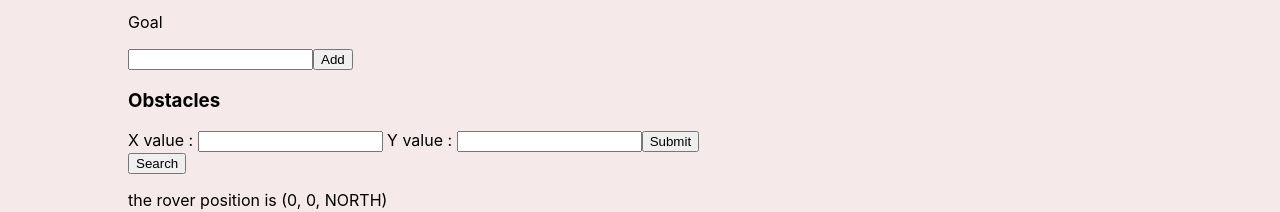
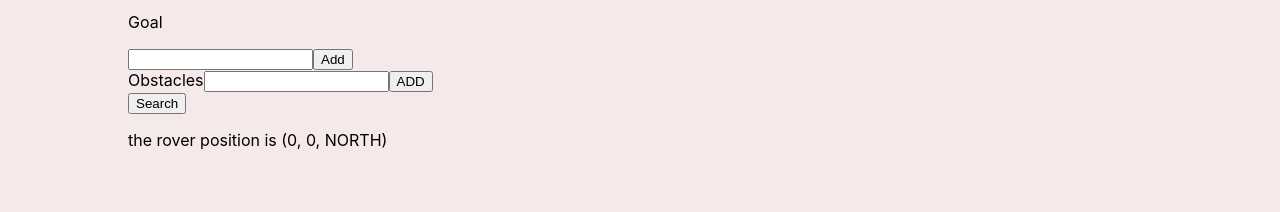
Before and after one commit to Nour-eldin-125/Mars-Rover_react-redux, a React (Create React App) app: page / in a window 1280 px wide. Shown: the part 720-932 px from the top of the page. After the commit the page ends 886 px from the top, so only its background shows below. Built offline with nearby package versions, Linux system fonts and the light colour scheme.

Commit message:
modifying UI

```diff
--- a/src/components/Obstacles.js
+++ b/src/components/Obstacles.js
@@ -5,10 +5,15 @@ import { addObstacle } from "../store/actions";
 
 class Obstacles extends React.Component {
 
-    addObs(){
-        let x_value = document.getElementById("inp_obstacle_x").value;
-        let y_value = document.getElementById("inp_obstacle_y").value;
-        let obs = [x_value,y_value];
+
+    addObs() {
+        let inp = document.getElementById("inp_obstacle");
+        if (!(inp.value.match("^[0-9 -]+,[0-9 -]+$"))) {
+            alert("Invalid Input");
+            inp.value = ""
+            return
+        }
+        let obs = inp.value.split(",")
         if(this.props.obstacles.some(obstacle => obstacle[0] == obs[0] && obstacle[1] == obs[1])){
             alert("obstacle already exists");
             return
@@ -19,12 +24,9 @@ class Obstacles extends React.Component {
     render() {
         return (
             <>
-                <h3>Obstacles</h3>
-                <label>X value : </label>
-                <input type="number"  id="inp_obstacle_x"/>
-                <label> Y value : </label>
-                <input type="number"  id="inp_obstacle_y"/>
-                <button onClick= {() => {this.addObs()}}>Submit</button>
+                <label>Obstacles</label>
+                <input type="text"  id="inp_obstacle"/>
+                <button className = "add obstacle" onClick= {() => {this.addObs()}}>ADD</button>
             </>
         )
     }
```
